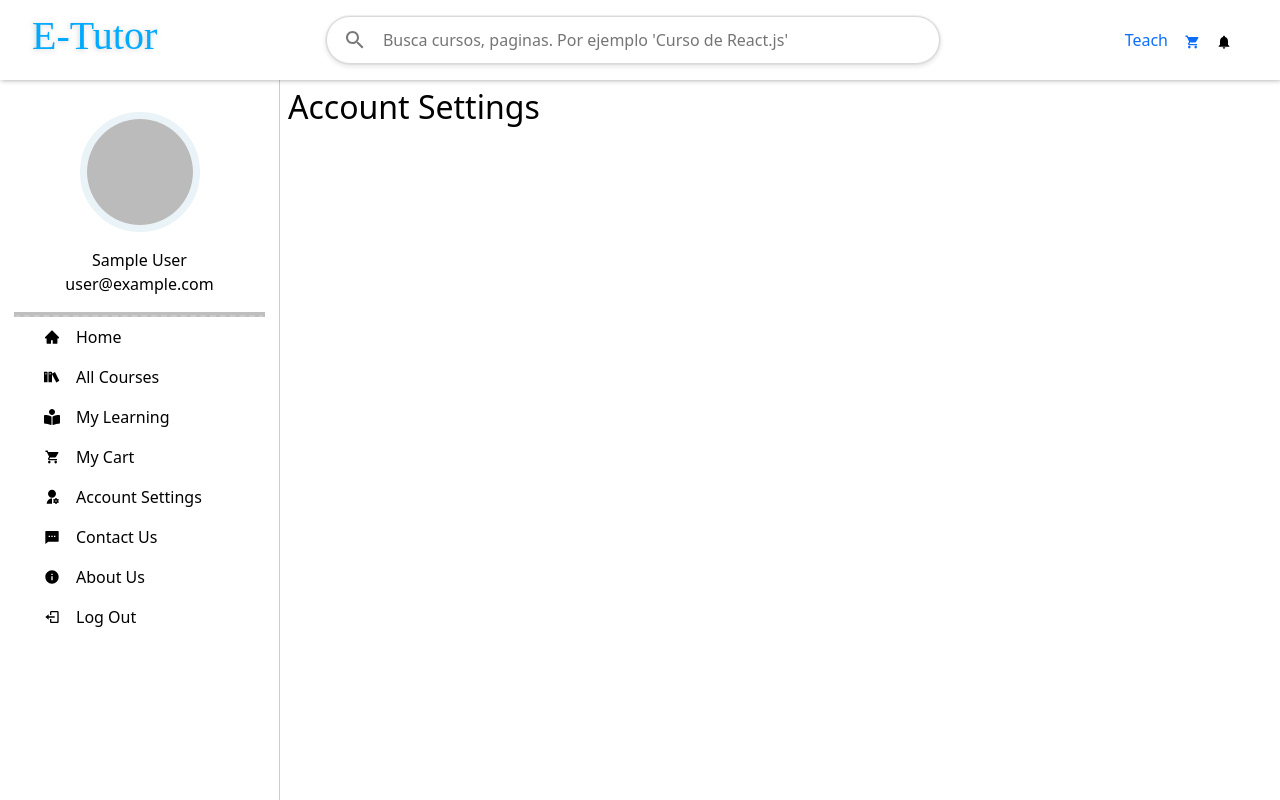
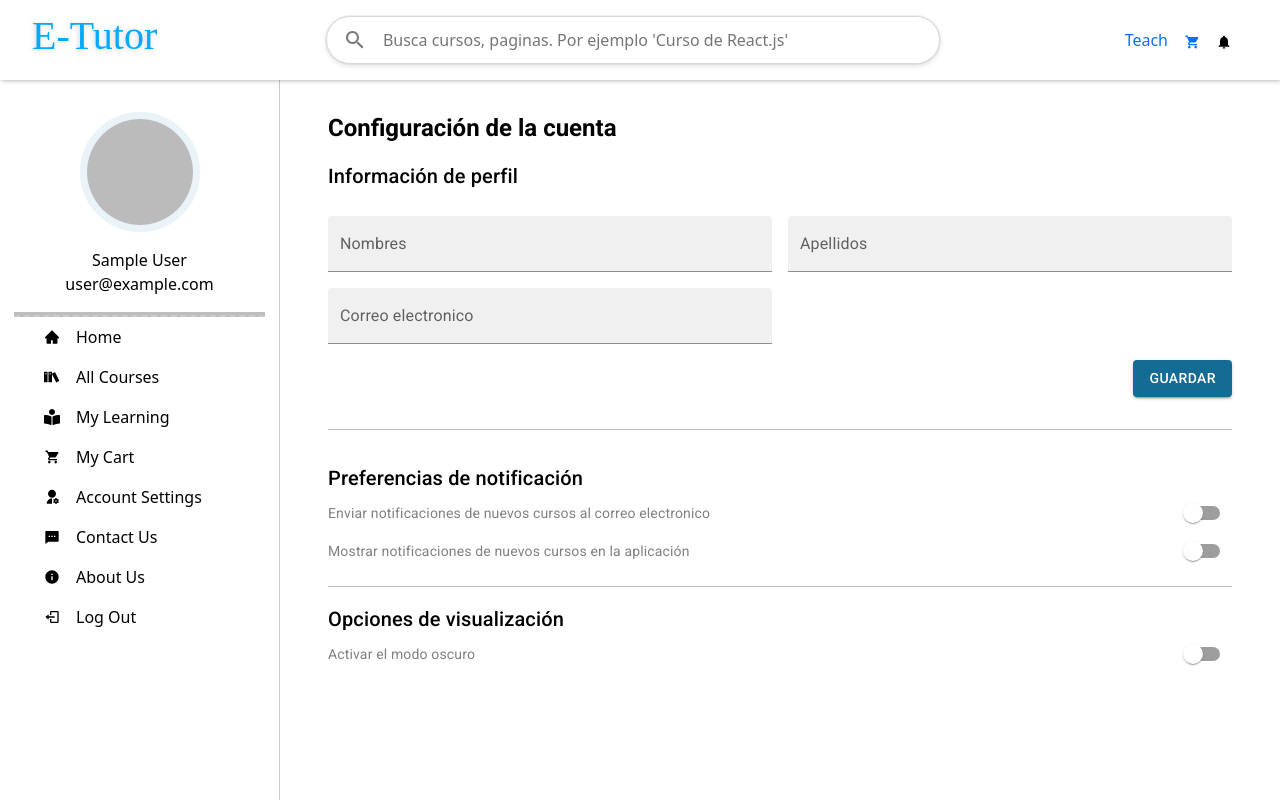
Before and after one commit to RobertoSuarez/app-etutor, a React (Create React App) app: page /settings in a window 1280 px wide. Built offline with nearby package versions, Linux system fonts and the light colour scheme; no server answers; sample sign-in values are in the browser's storage.

Commit message:
pagina de configuración

```diff
--- a/src/pages/Settings.jsx
+++ b/src/pages/Settings.jsx
@@ -1,11 +1,105 @@
+import {
+  Box,
+  Button,
+  Divider,
+  Grid,
+  Switch,
+  TextField,
+  Typography,
+} from '@mui/material';
 import React from 'react';
 
 export const Settings = () => {
   return (
-    <>
-      <div className="page p-2">
-        <h2>Account Settings</h2>
-      </div>
-    </>
+    <Box sx={{ height: 'calc(100vh - 80px)', overflowY: 'auto' }}>
+      <Box marginX={6} marginY={4}>
+        <Typography variant="h5" sx={{ fontWeight: '600' }} mb={2}>
+          Configuración de la cuenta
+        </Typography>
+        <Box mb={4}>
+          <Typography variant="h6">Información de perfil</Typography>
+          <form>
+            <Grid container spacing={2} mb={4} mt={1}>
+              <Grid item xs={6}>
+                <TextField
+                  label="Nombres"
+                  type="text"
+                  variant="filled"
+                  fullWidth
+                ></TextField>
+              </Grid>
+              <Grid item xs={6}>
+                <TextField
+                  label="Apellidos"
+                  type="text"
+                  variant="filled"
+                  fullWidth
+                ></TextField>
+              </Grid>
+              <Grid item xs={6}>
+                <TextField
+                  label="Correo electronico"
+                  type="email"
+                  variant="filled"
+                  fullWidth
+                ></TextField>
+              </Grid>
+              <Grid item xs={12}>
+                <Box sx={{ display: 'flex', justifyContent: 'flex-end' }}>
+                  <Button variant="contained">Guardar</Button>
+                </Box>
+              </Grid>
+            </Grid>
+          </form>
+
+          <Divider color="grey" />
+        </Box>
+        <Box mb={2}>
+          <Typography variant="h6">Preferencias de notificación</Typography>
+          <Box
+            sx={{
+              display: 'flex',
+              justifyContent: 'space-between',
+              alignItems: 'center',
+            }}
+          >
+            <Typography variant="body2" color={'GrayText'}>
+              Enviar notificaciones de nuevos cursos al correo electronico
+            </Typography>
+            <Switch></Switch>
+          </Box>
+          <Box
+            sx={{
+              display: 'flex',
+              justifyContent: 'space-between',
+              alignItems: 'center',
+            }}
+          >
+            <Typography variant="body2" color={'GrayText'}>
+              Mostrar notificaciones de nuevos cursos en la aplicación
+            </Typography>
+            <Switch></Switch>
+          </Box>
+        </Box>
+
+        <Divider color="grey" />
+
+        <Box mt={2}>
+          <Typography variant="h6">Opciones de visualización</Typography>
+          <Box
+            sx={{
+              display: 'flex',
+              justifyContent: 'space-between',
+              alignItems: 'center',
+            }}
+          >
+            <Typography variant="body2" color={'GrayText'}>
+              Activar el modo oscuro
+            </Typography>
+            <Switch></Switch>
+          </Box>
+        </Box>
+      </Box>
+    </Box>
   );
 };
```
